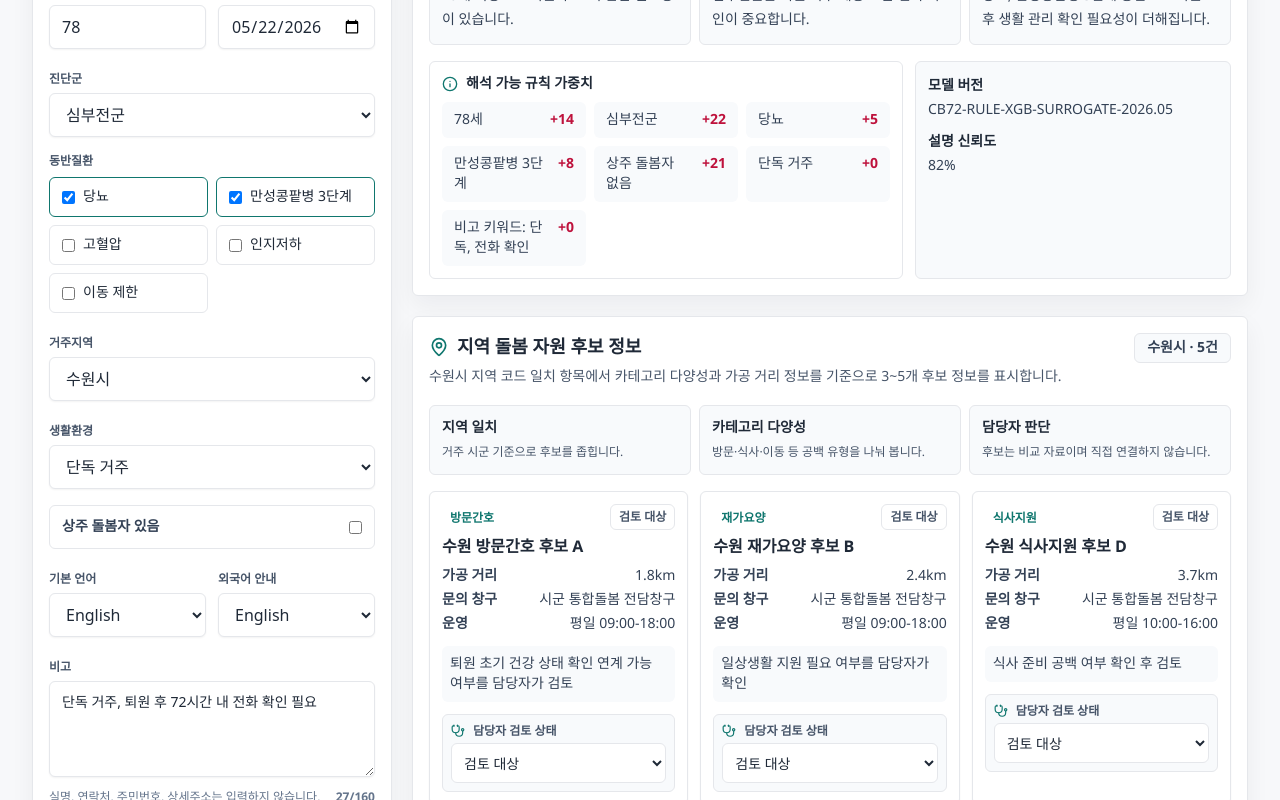
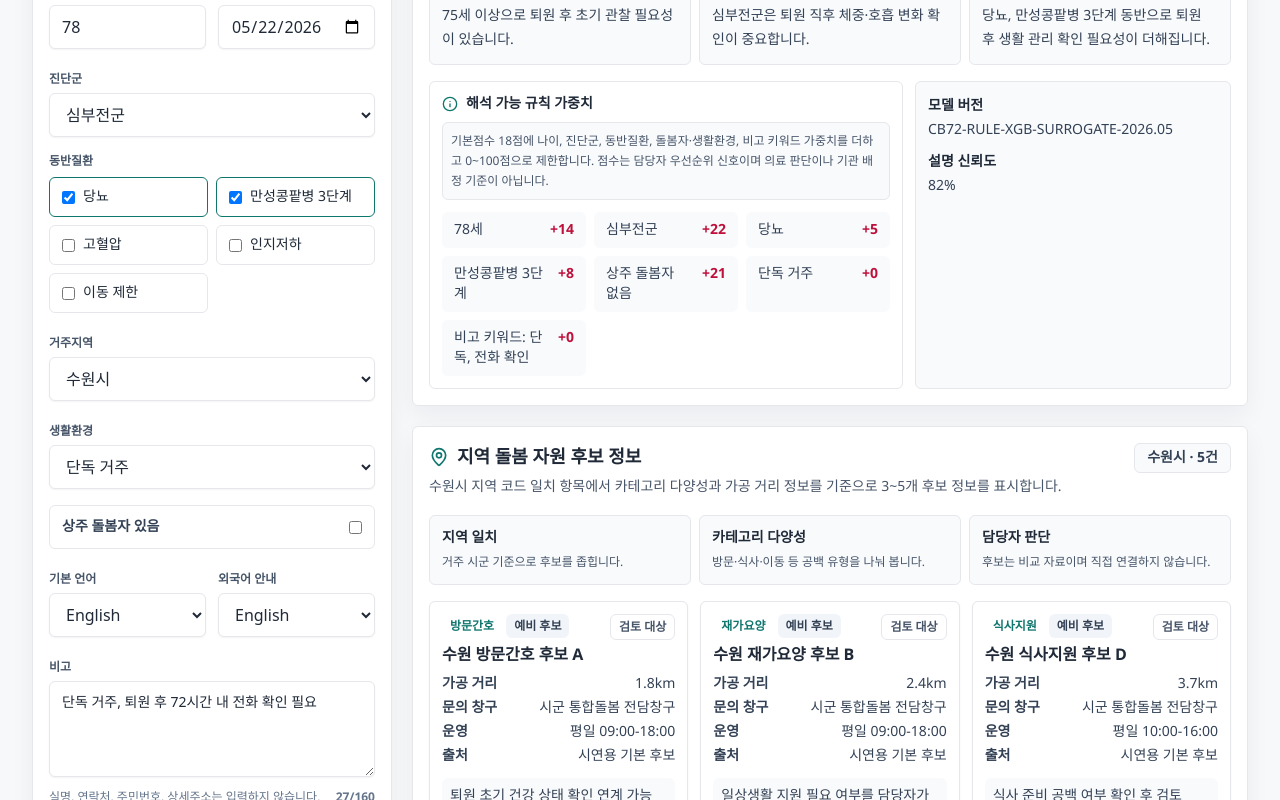
Before and after one commit to dailyweekly/carebridge72, a Next.js app: page / in a window 1280 px wide. Shown: the part 1060-1860 px from the top of the page. Built offline with nearby package versions, Linux system fonts and the light colour scheme.

Commit message:
Improve P1 review clarity and data provenance

```diff
--- a/components/CareCandidateList.tsx
+++ b/components/CareCandidateList.tsx
@@ -64,9 +64,12 @@ export function CareCandidateList({
           <article key={candidate.id} className={`rounded-md border p-3 shadow-sm transition hover:shadow-soft ${statusTone}`}>
             <div className="mb-2 flex items-start justify-between gap-2">
               <div>
-                <p className="inline-flex rounded-md bg-teal-50 px-2 py-1 text-xs font-bold text-teal">
-                  {categoryLabels[candidate.category]}
-                </p>
+                <div className="flex flex-wrap gap-1">
+                  <p className="inline-flex rounded-md bg-teal-50 px-2 py-1 text-xs font-bold text-teal">
+                    {categoryLabels[candidate.category]}
+                  </p>
+                  <SourceBadge candidate={candidate} />
+                </div>
                 <h3 className="mt-1 text-base font-bold text-ink">{candidate.name}</h3>
               </div>
               <span className="rounded-md border border-line bg-white px-2 py-1 text-xs font-bold text-slate-600">
@@ -85,6 +88,10 @@ export function CareCandidateList({
               <div className="flex justify-between gap-3">
                 <dt className="font-semibold">운영</dt>
                 <dd className="text-right">{candidate.operatingWindow}</dd>
+              </div>
+              <div className="flex justify-between gap-3">
+                <dt className="font-semibold">출처</dt>
+                <dd className="text-right">{getCandidateSource(candidate).label}</dd>
               </div>
             </dl>
             <p className="mt-3 rounded-md bg-panel p-2 text-sm leading-5 text-slate-700">{candidate.notes}</p>
@@ -125,6 +132,30 @@ export function CareCandidateList({
   );
 }
 
+function SourceBadge({ candidate }: { candidate: CareResource }) {
+  const source = getCandidateSource(candidate);
+  return (
+    <span className={`inline-flex rounded-md px-2 py-1 text-xs font-bold ${source.className}`}>
+      {source.badge}
+    </span>
+  );
+}
+
+function getCandidateSource(candidate: CareResource) {
+  if (candidate.id.startsWith("NHIS-LTC")) {
+    return {
+      badge: "공공 API",
+      label: "NHIS 장기요양기관",
+      className: "bg-blue-50 text-blue-700"
+    };
+  }
+  return {
+    badge: "예비 후보",
+    label: "시연용 기본 후보",
+    className: "bg-slate-100 text-slate-700"
+  };
+}
+
 function ReviewCriterion({ label, text }: { label: string; text: string }) {
   return (
     <div className="rounded-md border border-line bg-panel p-3">
--- a/components/CaseDecisionPanel.tsx
+++ b/components/CaseDecisionPanel.tsx
@@ -3,7 +3,7 @@
 import { CheckCircle2, ClipboardCheck, FileText, Send } from "lucide-react";
 import { useMemo, useState } from "react";
 import { assessCaseReview } from "@/lib/case-review";
-import { categoryLabels, regionLabels } from "@/lib/labels";
+import { bandLabels, categoryLabels, regionLabels } from "@/lib/labels";
 import type { CandidateReviewStatus, CareResource, Patient, RiskResult } from "@/lib/types";
 
 type DecisionStatus = "추가 확인 필요" | "시군 검토 유지" | "병원-시군 인계" | "가족 안내 준비";
@@ -44,8 +44,8 @@ export function CaseDecisionPanel({
   ];
   const completionCount = checks.filter((item) => item.done).length;
   const handoffSummary = [
-    `${patient.id} · ${regionLabels[patient.region]} · ${risk.band} ${risk.score}점`,
-    `검토 상태: ${signal.windowStatus}, 퇴원 후 ${signal.elapsedHours}시간`,
+    `${patient.id} · ${regionLabels[patient.region]} · ${bandLabels[risk.band]} ${risk.score}점`,
+    `검토 상태: ${signal.windowStatus}, 퇴원 후 ${signal.elapsedHours}시간(${signal.referenceLabel})`,
     `핵심 사유: ${signal.reasons.slice(0, 3).join(", ")}`,
     `후보군: ${activeCandidates.slice(0, 2).map((item) => `${categoryLabels[item.category]} ${item.distanceKm.toFixed(1)}km`).join(" / ")}`,
     `판단: ${decisionStatus} · ${note.trim()}`
--- a/components/EvidenceCaptureView.tsx
+++ b/components/EvidenceCaptureView.tsx
@@ -1,6 +1,7 @@
 import { CalendarDays } from "lucide-react";
 import { CaptureCaption } from "./CaptureCaption";
 import { bandLabels, categoryLabels, comorbidityLabels, diagnosisLabels, livingArrangementLabels, regionLabels } from "@/lib/labels";
+import { assessCaseReview } from "@/lib/case-review";
 import { submissionEvidence } from "@/lib/submission-evidence";
 import type { CareResource, FamilyGuide, Patient, RiskResult } from "@/lib/types";
 
@@ -22,6 +23,7 @@ export function EvidenceCaptureView({
   compact
 }: EvidenceCaptureViewProps) {
   const safetyPass = koreanGuide.safety.pass && foreignGuide.safety.pass;
+  const signal = assessCaseReview(patient, risk);
 
   return (
     <section
@@ -30,7 +32,7 @@ export function EvidenceCaptureView({
     >
       <CaptureCaption
         title="별첨5 캡처 화면"
-        description={`작성일: ${submissionEvidence.preparedAt} / 가명 데이터(P003) / 모델 버전: ${risk.modelVersion} / 운영 원칙 확인: 통과 / 본 화면은 ${submissionEvidence.purpose}용입니다.`}
+        description={`작성일: ${submissionEvidence.preparedAt} / 시연 기준: ${signal.referenceLabel} / 가명 데이터(P003) / 모델 버전: ${risk.modelVersion} / 운영 원칙 확인: 통과 / 본 화면은 ${submissionEvidence.purpose}용입니다.`}
       />
       <div className="mb-3 flex flex-col gap-2 border-b border-line pb-3 sm:flex-row sm:items-center sm:justify-between">
         <div>
@@ -70,7 +72,7 @@ export function EvidenceCaptureView({
               <div>
                 <p className="text-xs font-bold text-teal">화면 02 · 위험 검토</p>
                 <h3 className="mt-1 text-lg font-black text-ink">재입원 위험 신호 {bandLabels[risk.band]} {risk.score}점</h3>
-                <p className="mt-1 text-sm text-slate-600">모델 버전 {risk.modelVersion} · 설명 신뢰도 {Math.round(risk.confidence * 100)}%</p>
+                <p className="mt-1 text-sm text-slate-600">모델 버전 {risk.modelVersion} · 설명 신뢰도 {Math.round(risk.confidence * 100)}% · {signal.referenceLabel}</p>
               </div>
               <div className="rounded-md border border-cranberry bg-rose-50 px-4 py-2 text-right text-cranberry">
                 <p className="text-xs font-bold">{bandLabels[risk.band]}</p>
@@ -100,6 +102,7 @@ export function EvidenceCaptureView({
               {candidates.slice(0, 5).map((candidate) => (
                 <article key={candidate.id} className="rounded-md border border-line bg-panel p-2 text-xs">
                   <p className="font-bold text-teal">{categoryLabels[candidate.category]}</p>
+                  <p className="text-[11px] font-bold text-slate-500">{candidate.id.startsWith("NHIS-LTC") ? "NHIS API" : "예비 후보"}</p>
                   <p className="font-semibold text-ink">{candidate.name}</p>
                   <p className="text-slate-600">{candidate.distanceKm.toFixed(1)}km · {candidate.operatingWindow}</p>
                 </article>
--- a/components/RiskResultCard.tsx
+++ b/components/RiskResultCard.tsx
@@ -45,6 +45,7 @@ export function RiskResultCard({ risk, patient, showScreenNote = false }: RiskRe
             <p className="mt-1 text-xs text-slate-600">
               퇴원 후 {reviewSignal.elapsedHours}h · {formatRemainingHours(reviewSignal.remainingHours)}
             </p>
+            <p className="mt-1 text-xs text-slate-500">시연 {reviewSignal.referenceLabel}</p>
           </div>
           <div className={`flex min-w-48 items-center justify-between rounded-md border px-4 py-3 ${tone}`}>
             <div>
@@ -80,6 +81,10 @@ export function RiskResultCard({ risk, patient, showScreenNote = false }: RiskRe
           <div className="mb-2 flex items-center gap-2 text-sm font-bold text-ink">
             <Info size={16} className="text-teal" />
             해석 가능 규칙 가중치
+          </div>
+          <div className="mb-3 rounded-md border border-line bg-panel p-2 text-xs leading-5 text-slate-600">
+            기본점수 18점에 나이, 진단군, 동반질환, 돌봄자·생활환경, 비고 키워드 가중치를 더하고 0~100점으로 제한합니다.
+            점수는 담당자 우선순위 신호이며 의료 판단이나 기관 배정 기준이 아닙니다.
           </div>
           <div className="grid gap-2 sm:grid-cols-2 xl:grid-cols-3">
             {risk.factors.map((factor) => (
--- a/lib/case-review.ts
+++ b/lib/case-review.ts
@@ -1,7 +1,9 @@
+import { bandLabels } from "./labels";
 import type { Patient, ReviewCase, RiskBand, RiskResult } from "./types";
 
-const REVIEW_WINDOW_HOURS = 72;
-const REFERENCE_NOW = Date.UTC(2026, 4, 23, 9, 0, 0);
+export const REVIEW_WINDOW_HOURS = 72;
+export const DEMO_REVIEW_REFERENCE_AT = "2026-05-23T09:00:00.000Z";
+const REFERENCE_NOW = Date.parse(DEMO_REVIEW_REFERENCE_AT);
 
 export type ReviewWindowStatus = "검토 필요" | "일반 확인" | "72시간 초과" | "퇴원 전";
 
@@ -11,6 +13,8 @@ export type CaseReviewSignal = {
   windowStatus: ReviewWindowStatus;
   priorityScore: number;
   reasons: string[];
+  referenceAt: string;
+  referenceLabel: string;
 };
 
 export function assessCaseReview(
@@ -31,7 +35,9 @@ export function assessCaseReview(
     remainingHours,
     windowStatus,
     priorityScore,
-    reasons
+    reasons,
+    referenceAt: DEMO_REVIEW_REFERENCE_AT,
+    referenceLabel: formatReferenceLabel(DEMO_REVIEW_REFERENCE_AT)
   };
 }
 
@@ -77,12 +83,21 @@ function buildReviewReasons(
 ) {
   const reasons: string[] = [];
   if (withinWindow) reasons.push(urgentWindow ? "72시간 임박" : "72시간 내 확인");
-  if (band === "HIGH") reasons.push("HIGH 위험 신호");
-  if (band === "MEDIUM") reasons.push("중간 위험 신호");
+  if (band === "HIGH") reasons.push(`${bandLabels[band]} 위험 신호`);
+  if (band === "MEDIUM") reasons.push(`${bandLabels[band]} 위험 신호`);
   if (!patient.caregiverPresent) reasons.push("상주 돌봄자 없음");
   if (patient.livingArrangement === "ALONE") reasons.push("단독 거주");
   if (patient.preferredLanguage !== "ko") reasons.push("다국어 안내 필요");
   return reasons.length > 0 ? reasons : ["일반 퇴원 확인"];
+}
+
+function formatReferenceLabel(value: string) {
+  const date = new Date(value);
+  const year = date.getUTCFullYear();
+  const month = String(date.getUTCMonth() + 1).padStart(2, "0");
+  const day = String(date.getUTCDate()).padStart(2, "0");
+  const hour = String(date.getUTCHours()).padStart(2, "0");
+  return `${year}-${month}-${day} ${hour}:00 기준`;
 }
 
 function getPriorityScore(
```
Also changed, not shown: 1 other file (tests, documents, lock files or other folders).
